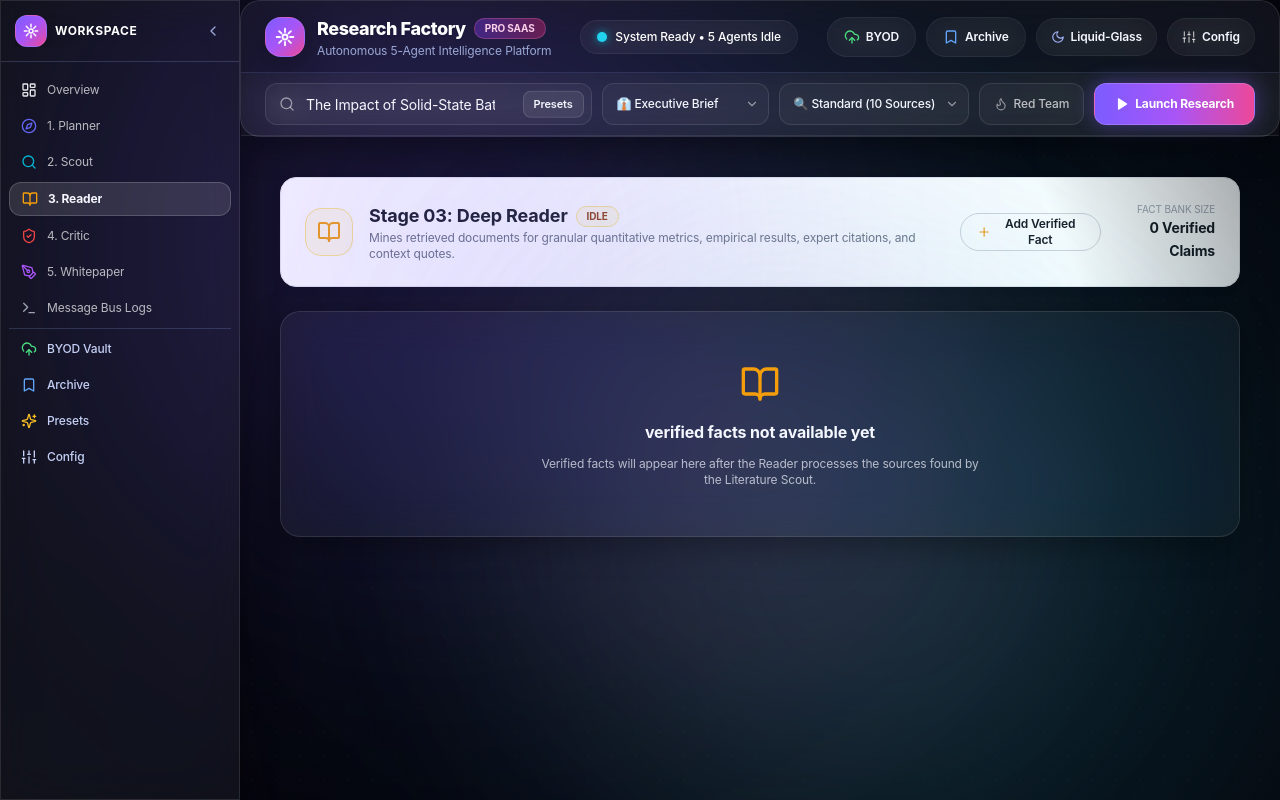
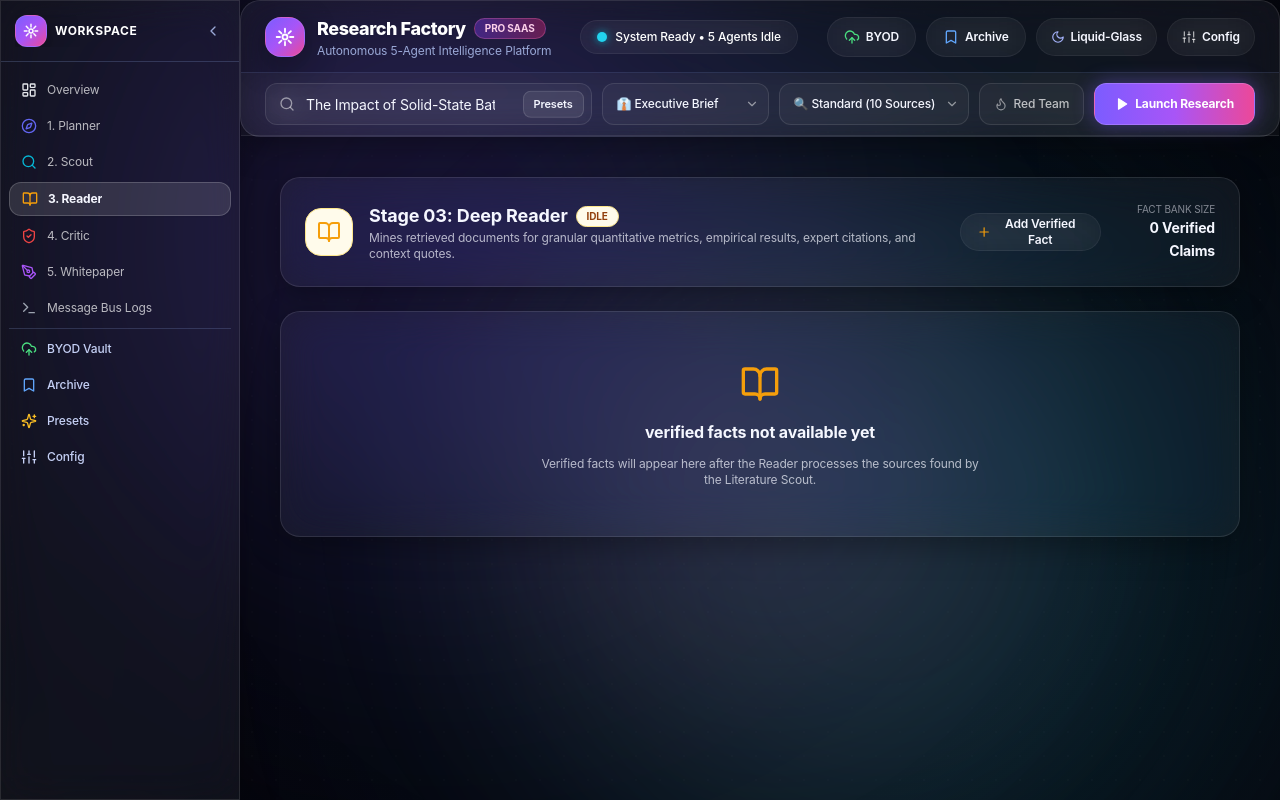
Before and after one commit to AnushkaTandon26/Multi-Agent-Reseach-and-Report-Factory, a Next.js app: page / in a window 1280 px wide. Both pictures are taken after a click on the button "3. Reader". Built offline with nearby package versions, Linux system fonts and the light colour scheme.

Commit message:
ui: improve reader state feedback

```diff
--- a/src/components/views/ReaderView.tsx
+++ b/src/components/views/ReaderView.tsx
@@ -63,21 +63,21 @@ export const ReaderView: React.FC<ReaderViewProps> = ({
   return (
     <div className="space-y-6 pb-20 w-full">
       {/* Header Banner */}
-      <div className="bg-white p-5 sm:p-6 rounded-2xl border border-[#E5E7EB] shadow-[0_2px_12px_rgba(16,24,40,0.06)] flex flex-col sm:flex-row items-start sm:items-center justify-between gap-4">
+      <div className="liquid-glass p-5 sm:p-6 flex flex-col sm:flex-row items-start sm:items-center justify-between gap-4">
         <div className="flex items-center gap-4">
           <div className="w-12 h-12 rounded-2xl bg-[#FFFBEB] border border-[#FDE68A] flex items-center justify-center text-[#F59E0B] shrink-0">
             <BookOpen className="w-6 h-6" />
           </div>
           <div>
             <div className="flex items-center gap-2">
-              <h2 className="text-lg font-bold text-[#14181F]">
+              <h2 className="text-lg font-bold text-current">
                 Stage 03: Deep Reader
               </h2>
               <span className="px-2.5 py-0.5 rounded-full text-[10px] font-mono uppercase bg-amber-50 text-amber-800 font-bold border border-amber-200">
                 {agent.status}
               </span>
             </div>
-            <p className="text-xs text-[#6B7280]">
+            <p className="text-xs opacity-70">
               Mines retrieved documents for granular quantitative metrics, empirical results, expert citations, and context quotes.
             </p>
           </div>
@@ -86,16 +86,16 @@ export const ReaderView: React.FC<ReaderViewProps> = ({
         <div className="flex items-center gap-3">
           <button
             onClick={() => setIsAddingFact(!isAddingFact)}
-            className="flex items-center gap-1.5 h-[38px] px-4 rounded-full bg-white hover:bg-[#F8FAFC] text-xs font-semibold text-[#14181F] border border-[#D1D5DB] transition-all shadow-xs"
+            className="flex items-center gap-1.5 h-[38px] px-4 rounded-full liquid-glass-subtle hover:opacity-100 text-xs font-semibold text-current transition-all shadow-xs"
           >
             <Plus className="w-4 h-4 text-[#F59E0B]" />
             <span>Add Verified Fact</span>
           </button>
           <div className="text-right hidden md:block">
-            <span className="text-[10px] font-mono text-[#9CA3AF] block uppercase">
+            <span className="text-[10px] font-mono opacity-50 block uppercase">
               Fact Bank Size
             </span>
-            <span className="text-sm font-mono font-bold text-[#14181F]">
+            <span className="text-sm font-mono font-bold text-current">
               {facts.length} Verified Claims
             </span>
           </div>
@@ -115,12 +115,15 @@ export const ReaderView: React.FC<ReaderViewProps> = ({
             <input
               type="text"
               value={newFactText}
+              aria-label="Verified fact"
+              required
               onChange={(e) => setNewFactText(e.target.value)}
               placeholder="e.g. 'Production pilot achieves 450 Wh/kg specific energy density in initial test runs.'"
               className="sm:col-span-3 bg-white px-3.5 py-2.5 rounded-full border border-[#D1D5DB] text-xs text-[#14181F] placeholder-[#9CA3AF] focus:border-[#14181F] focus:outline-none"
             />
             <select
               value={newFactCategory}
+              aria-label="Fact category"
               onChange={(e) => setNewFactCategory(e.target.value as any)}
               className="bg-white px-3.5 py-2.5 rounded-full border border-[#D1D5DB] text-xs text-[#14181F] focus:border-[#14181F] focus:outline-none"
             >
```
